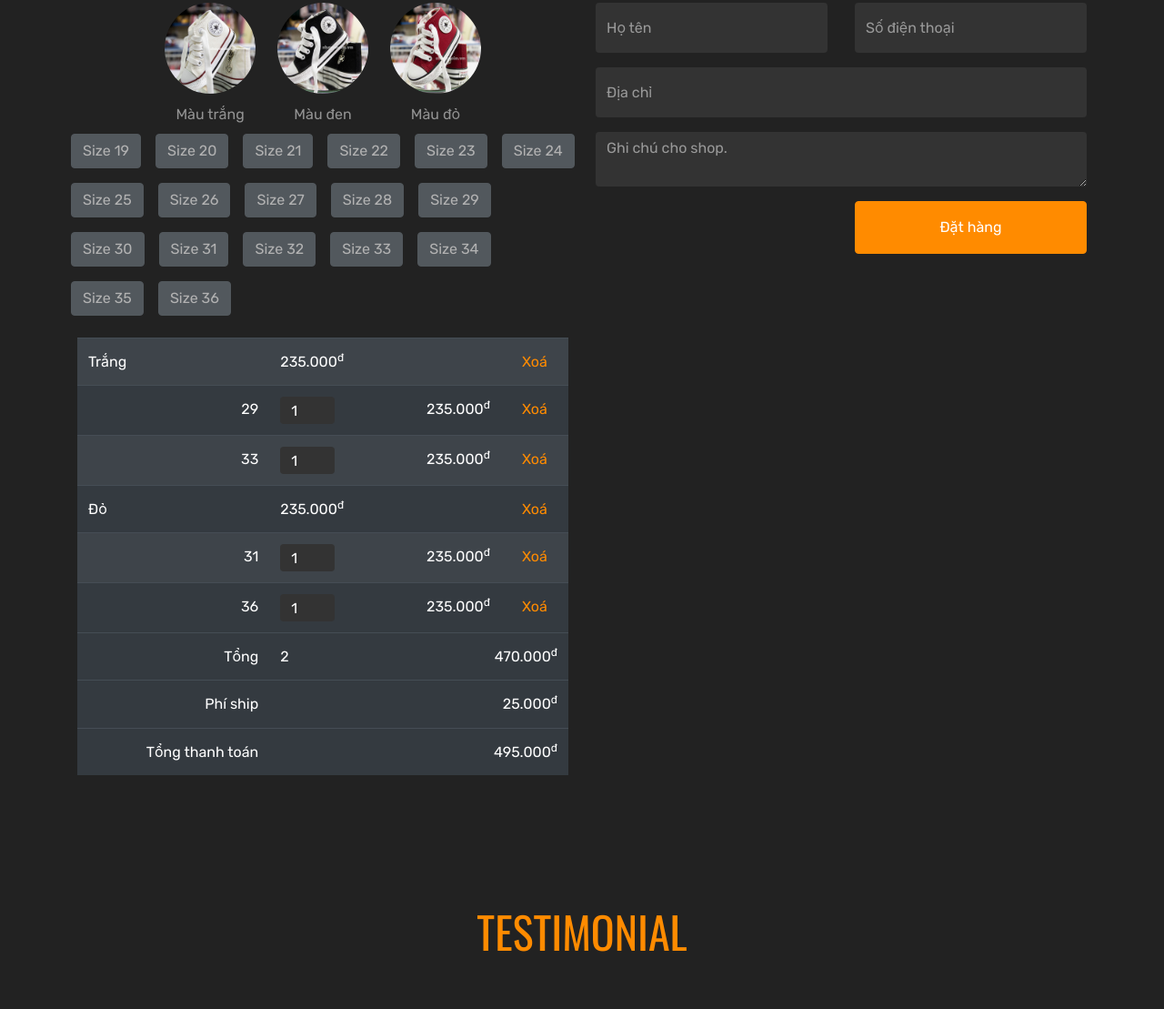
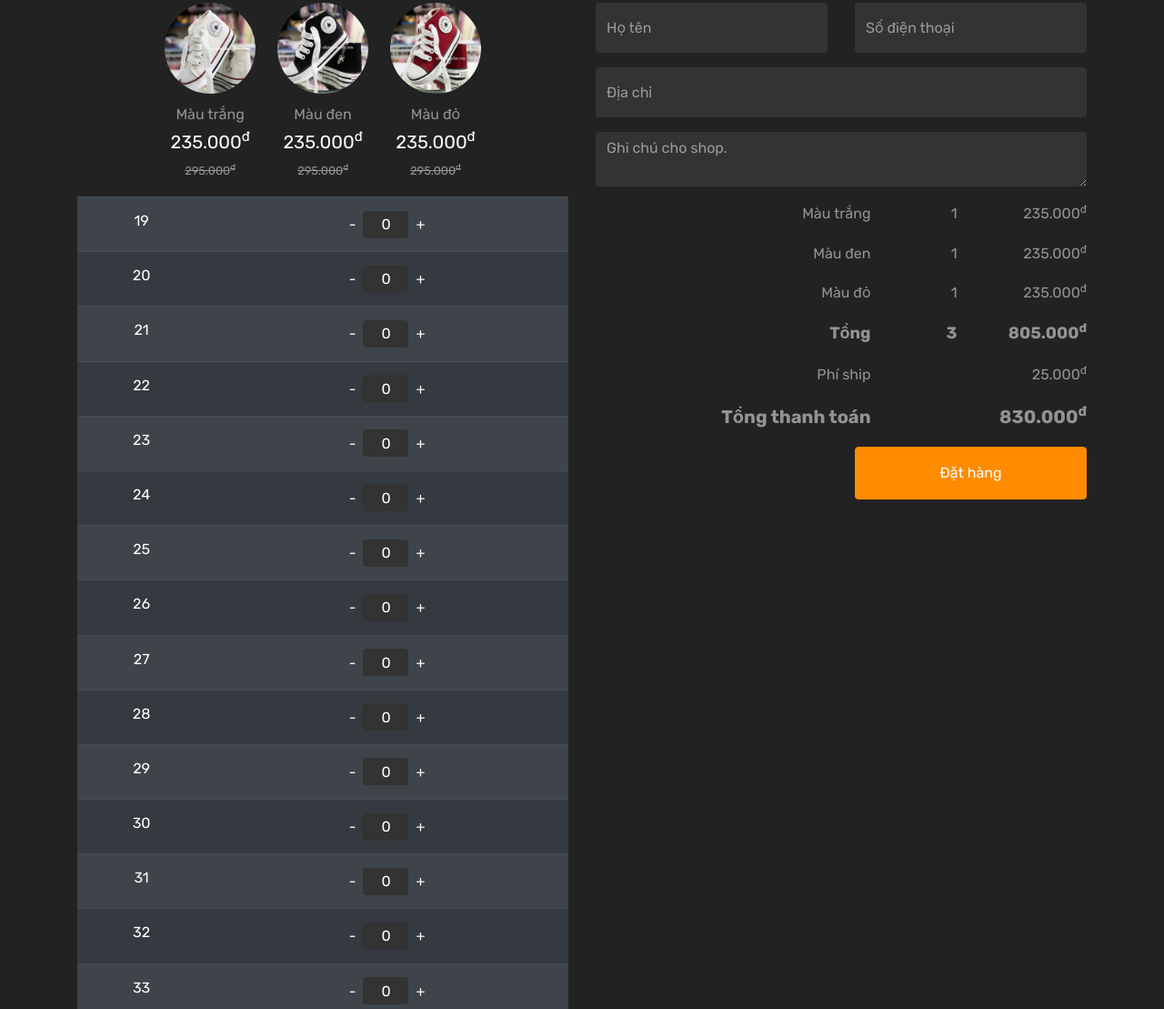
Before and after one commit to ThanhNDd/landingpage, a plain HTML site: page index.html in a window 1280 px wide. Shown: the part 10111-11220 px from the top of the page at 91% size. Drawn offline with nearby package versions, Linux system fonts and the light colour scheme.

Commit message:
update code

```diff
--- a/css/style.css
+++ b/css/style.css
@@ -1895,15 +1895,15 @@ h5,
 }
 
 .wrap-color-product:hover span {
-    color: #ff8b00;
+    color: #ff8b00 !important;
 }
 
 .wrap-color-product.active .color-product {
-    border: 2px solid #ff8b00;
+    border: 2px solid #ff8b00 !important;
 }
 
 .wrap-color-product.active span {
-    color: #ff8b00;
+    color: #ff8b00 !important;
 }
 
 button.choice {
--- a/index.html
+++ b/index.html
@@ -696,24 +696,35 @@
                 </div>
             </div>
             <div class="row">
+
                 <div class="col-lg-6 ml-auto text-center" data-aos="fade-up" data-aos-delay="200">
                     <div class="wrap-color-product" id="white_color">
                         <div class="color-product" style="background-image: url('images/d/giay-vai-day-buoc-t-250x250.jpg');"></div>
-                        <span>Màu trắng</span>
+                        <span>Màu trắng</span><br>
+                        <span class="text-white" style="font-size: 20px;">235.000<sup>đ</sup></span><br>
+                        <small><del>295.000<sup>đ</sup></del></small>
                     </div>
                     <div class="wrap-color-product" id="black_color">
                         <div class="color-product" style="background-image: url('images/d/giay-vai-day-buoc-d-250x250.jpg');"></div>
-                        <span>Màu đen</span>
+                        <span>Màu đen</span><br>
+                        <span class="text-white" style="font-size: 20px;">235.000<sup>đ</sup></span><br>
+                        <small><del>295.000<sup>đ</sup></del></small>
                     </div>
                     <div class="wrap-color-product" id="red_color">
                         <div class="color-product" style="background-image: url('images/d/giay-vai-day-buoc-do-250x250.jpg');"></div>
-                        <span>Màu đỏ</span>
+                        <span>Màu đỏ</span><br>
+                        <span class="text-white" style="font-size: 20px;">235.000<sup>đ</sup></span><br>
+                        <small><del>295.000<sup>đ</sup></del></small>
                     </div>
                     <div class="form-group row text-left" id="size_choose">
 
                     </div>
                     <div class="form-group row">
                         <div class="col-md-12">
+                            <table class="table table-dark table-striped" id="size_choose">
+                                <thead></thead>
+                                <tbody></tbody>
+                            </table>
                             <!-- <table class="table table-dark table-striped">
                                 <thead>
                                     <tr>
@@ -780,24 +791,24 @@
                                         </tr>
                                 </tfoot>
                             </table> -->
-                            <table class="table table-dark table-striped">
+                            <!-- <table class="table table-dark table-striped">
                                 <thead>
 
                                 </thead>
                                 <tbody>
                                     <tr>
                                         <td class="text-left">Trắng</td>
-                                            <td colspan="3"  class="text-left">235.000<sup>đ</sup></td>
+                                        <td colspan="3" class="text-left">235.000<sup>đ</sup></td>
                                         <td><a href="#">Xoá</a></td>
                                     </tr>
                                     <tr>
-                                            <td colspan="2"  class="text-right">29</td>
+                                        <td colspan="2" class="text-right">29</td>
                                         <td><input type="number" class="form-control qty" min="0" value="1" style="width: 60px;height: 30px;"></td>
                                         <td class="text-right">235.000<sup>đ</sup></td>
                                         <td><a href="#">Xoá</a></td>
                                     </tr>
                                     <tr>
-                                            <td colspan="2"  class="text-right">33</td>
+                                        <td colspan="2" class="text-right">33</td>
                                         <td><input type="number" class="form-control qty" min="0" value="1" style="width: 60px;height: 30px;"></td>
                                         <td class="text-right">235.000<sup>đ</sup></td>
                                         <td><a href="#">Xoá</a></td>
@@ -808,13 +819,13 @@
                                         <td><a href="#">Xoá</a></td>
                                     </tr>
                                     <tr>
-                                            <td colspan="2"  class="text-right">31</td>
+                                        <td colspan="2" class="text-right">31</td>
                                         <td><input type="number" class="form-control qty" min="0" value="1" style="width: 60px;height: 30px;"></td>
                                         <td class="text-right">235.000<sup>đ</sup></td>
                                         <td><a href="#">Xoá</a></td>
                                     </tr>
                                     <tr>
-                                            <td colspan="2"  class="text-right">36</td>
+                                        <td colspan="2" class="text-right">36</td>
                                         <td><input type="number" class="form-control qty" min="0" value="1" style="width: 60px;height: 30px;"></td>
                                         <td class="text-right">235.000<sup>đ</sup></td>
                                         <td><a href="#">Xoá</a></td>
@@ -822,7 +833,7 @@
                                 </tbody>
                                 <tfoot>
                                     <tr>
-                                            <td  colspan="2" class="text-right">Tổng</td>
+                                        <td colspan="2" class="text-right">Tổng</td>
                                         <td class="text-left">2</td>
                                         <td colspan="2" class="text-right">470.000<sup>đ</sup></td>
                                     </tr>
@@ -837,7 +848,7 @@
                                         <td colspan="2" class="text-right">495.000<sup>đ</sup></td>
                                     </tr>
                                 </tfoot>
-                                </table>
+                            </table> -->
                         </div>
                     </div>
                     <!-- <table id="product_order">
@@ -901,6 +912,37 @@
                             <div class="col-md-12">
                                 <textarea name="" id="" class="form-control" placeholder="Ghi chú cho shop." cols="10" rows="2"></textarea>
                             </div>
+                        </div>
+
+                        <div class="form-group row" id="white_section">
+                            <div class="col-md-7 text-right">Màu trắng</div>
+                            <div class="col-md-2 text-right" id="white_qty">1</div>
+                            <div class="col-md-3 text-right" id="white_amount">235.000<sup>đ</sup></div>
+                        </div>
+                        <div class="form-group row" id="black_section">
+                            <div class="col-md-7 text-right">Màu đen</div>
+                            <div class="col-md-2 text-right" id="black_qty">1</div>
+                            <div class="col-md-3 text-right" id="black_amount">235.000<sup>đ</sup></div>
+                        </div>
+                        <div class="form-group row" id="red_section">
+                            <div class="col-md-7 text-right">Màu đỏ</div>
+                            <div class="col-md-2 text-right" id="red_qty">1</div>
+                            <div class="col-md-3 text-right" id="red_amount">235.000<sup>đ</sup></div>
+                        </div>
+                        <div class="form-group row" id="sub_total_section">
+                            <div class="col-md-7 text-right" style="font-size: 18px;font-weight: bold;">Tổng</div>
+                            <div class="col-md-2 text-right" style="font-size: 18px;font-weight: bold;" id="total_qty">3</div>
+                            <div class="col-md-3 text-right" style="font-size: 18px;font-weight: bold;" id="total_amount">805.000<sup>đ</sup></div>
+                        </div>
+                        <div class="form-group row" id="shipping_section">
+                            <div class="col-md-7 text-right">Phí ship</div>
+                            <div class="col-md-2 text-right"></div>
+                            <div class="col-md-3 text-right" id="shipping_fee">25.000<sup>đ</sup></div>
+                        </div>
+                        <div class="form-group row" id="grand_total_section">
+                            <div class="col-md-7 text-right" style="font-size: 20px;font-weight: bold;">Tổng thanh toán</div>
+                            <div class="col-md-2 text-right"></div>
+                            <div class="col-md-3 text-right" style="font-size: 20px;font-weight: bold;" id="total_checkout">830.000<sup>đ</sup></div>
                         </div>
 
                         <div class="form-group row">
--- a/js/main.js
+++ b/js/main.js
@@ -251,76 +251,81 @@
      }
      counter();
 
-
-     var choose_size = function() {
-         $("#size_choose").html("");
+     var size_choose = function() {
+         $("#size_choose tbody").html("");
          var tbody = "";
          var cm = 13.5;
          for (var i = 19; i < 37; i++) {
-             tbody += '<button class="btn btn-secondary text-white d-inline-block m-2" disabled data-toggle="popover" data-trigger="hover" title="Chiều dài chân phù hợp" data-content="' + cm + ' (cm) - ' + (cm + 0.5) + ' (cm)">Size ' + i + '</button>';
-             //  tbody += '<tr>' +
-             //      '<td width="100px">Size ' + i + '<span class="ml-2 icon icon-info-circle" style="cursor:pointer" data-toggle="popover" data-trigger="hover" title="Chiều dài chân phù hợp" data-content="' + cm + ' (cm) - ' + (cm + 0.5) + ' (cm)"></span></td>' +
-             //      '<td align="center">' +
-             //      '<div class="input-group mb-3 input-group-sm">' +
-             //      '<div class="input-group-prepend">' +
-             //      '<span class="d-inline-block pl-2 pr-2 pt-1 pb-1 pointer form-control" style="height: 30px;">-</span>' +
-             //      '</div>' +
-             //      '<input type="text" value="0" min="0" class="form-control d-inline-block text-center" style="height: 30px;width: 30px;" id="color_w_' + i + '">' +
-             //      '<div class="input-group-append">' +
-             //      '<span class="d-inline-block  pl-2 pr-2 pt-1 pb-1 pointer form-control" style="height: 30px;">+</span>' +
-             //      '</div>' +
-             //      '</div>' +
-             //      '</td>' +
-             //      '<td align="center">' +
-             //      '<span class="icon icon-minus d-inline-block pl-2 pr-2 pt-1 pb-1 pointer"></span>' +
-             //      '<input type="text" value="0" min="0" class="form-control d-inline-block text-center" style="height: 30px;width: 50px;" id="color_b_' + i + '">' +
-             //      '<span class="icon icon-plus d-inline-block  pl-2 pr-2 pt-1 pb-1 pointer"></span>' +
-             //      '</td>' +
-             //      '<td align="center">' +
-             //      '<span class="icon icon-minus d-inline-block pl-2 pr-2 pt-1 pb-1 pointer"></span>' +
-             //      '<input type="text" value="0" min="0" class="form-control d-inline-block text-center" style="height: 30px;width: 50px;" id="color_r_' + i + '">' +
-             //      '<span class="icon icon-plus d-inline-block  pl-2 pr-2 pt-1 pb-1 pointer"></span>' +
-             //      '</td>' +
-             //      '</tr>';
-             cm += 0.5;
+             tbody += '<tr>' +
+                 '<td>' + i + '</td>' +
+                 //  '<td>235.000<sup>đ</sup></td>' +
+                 '<td align="center">' +
+                 '<span class="d-inline-block pl-2 pr-2 pt-1 pb-1 pointer minus disabled">-</span>' +
+                 '<input type="text" value="0" min="0" class="form-control d-inline-block text-center" style="height: 30px;width: 50px;" id="size_' + i + '">' +
+                 '<span class="d-inline-block  pl-2 pr-2 pt-1 pb-1 pointer plus">+</span>' +
+                 '</td>' +
+                 '</tr>';
          }
-         $("#size_choose").html(tbody);
+         $("#size_choose tbody").html(tbody);
      }
-     choose_size();
+     size_choose();
 
      $('[data-toggle="popover"]').popover();
 
+
+     $(".minus").click(function() {
+         let qty = $(this).next().val();
+         if (qty && Number(qty) > 0) {
+             qty--;
+             $(this).next().val(qty);
+         }
+     });
+     $(".plus").click(function() {
+         let qty = $(this).prev().val();
+         if (qty && Number(qty) >= 0) {
+             qty++;
+             $(this).prev().val(qty);
+         }
+     });
+
      $("#white_color").click(function() {
+         inactive_color();
          if ($(this).hasClass("active")) {
              $(this).removeClass("active");
          } else {
              $(this).addClass("active");
          }
-         enable_size_choose();
+         //  enable_size_choose();
      });
      $("#black_color").click(function() {
+         inactive_color();
          if ($(this).hasClass("active")) {
              $(this).removeClass("active");
          } else {
              $(this).addClass("active");
          }
-         enable_size_choose();
+         //  enable_size_choose();
      });
      $("#red_color").click(function() {
+         inactive_color();
          if ($(this).hasClass("active")) {
              $(this).removeClass("active");
          } else {
              $(this).addClass("active");
          }
-         enable_size_choose();
+         //  enable_size_choose();
      });
 
-     var enable_size_choose = function() {
-         if ($("#white_color").hasClass("active") || $("#black_color").hasClass("active") || $("#red_color").hasClass("active")) {
-             $("#size_choose").find("button").prop("disabled", "");
-         } else {
-             $("#size_choose").find("button").prop("disabled", true);
-         }
+     var inactive_color = function() {
+         $(".wrap-color-product").removeClass("active");
      }
 
+     //  var enable_size_choose = function() {
+     //      if ($("#white_color").hasClass("active") || $("#black_color").hasClass("active") || $("#red_color").hasClass("active")) {
+     //          $("#size_choose").find("button").prop("disabled", "");
+     //      } else {
+     //          $("#size_choose").find("button").prop("disabled", true);
+     //      }
+     //  }
+
  });
```
Lines whose indentation alone changed are shown as unchanged.
